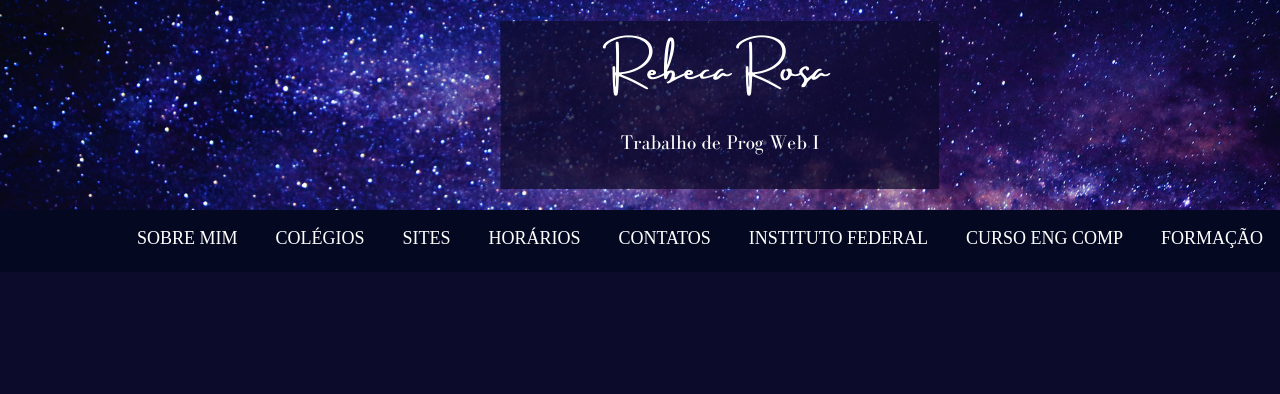
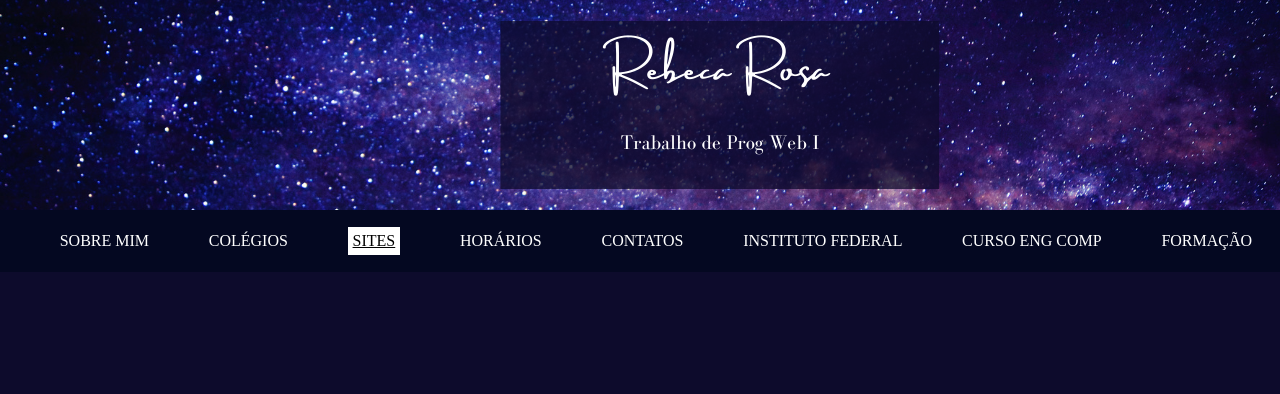
Before and after one commit to rebecapartenos/Personal-site, a plain HTML site: page Codigos/sites_favoritos.html in a window 1280 px wide. Shown: the top 394 px of the page. Drawn offline with Linux system fonts and the light colour scheme; a web font is replaced by a local one.

Commit message:
final commit

```diff
--- a/Codigos/sites_favoritos.html
+++ b/Codigos/sites_favoritos.html
@@ -1,6 +1,7 @@
 <!DOCTYPE html>
 
 <html lang="pt-br">
+
 <head>
     <title>Sites Favoritos</title>
     <meta charset="UTF-8">
@@ -15,17 +16,15 @@
             <img src="imagens/Capa.png">
         </header>
         <nav class="menu">
-                <ul>
-                    <li><a href="index.html">SOBRE MIM</a></li>
-                    <li><a href="colegios.html">COLÉGIOS</a></li>
-                    <li><a href="sites_favoritos.html">SITES</a></li>
-                    <li><a href="horario_de_aulas.html">HORÁRIOS</a></li>
-                    <li><a href="contato.html">CONTATOS</a></li>
-                    <li><a href="instituto_federal.html">INSTITUTO FEDERAL</a></li>
-                    <li><a href="curso_superior_eng_comp.html">CURSO ENG COMP</a></li>
-                    <li><a href="formacao_academica.html">FORMAÇÃO</a></li>
-                    <li><a href="atividades_culturais.html">HOBBIES</a></li>
-                </ul>
+            <a href="index.html">SOBRE MIM</a>
+            <a href="colegios.html">COLÉGIOS</a>
+            <a href="sites_favoritos.html" class="active">SITES</a>
+            <a href="horario_de_aulas.html">HORÁRIOS</a>
+            <a href="contato.html">CONTATOS</a>
+            <a href="instituto_federal.html">INSTITUTO FEDERAL</a>
+            <a href="curso_superior_eng_comp.html">CURSO ENG COMP</a>
+            <a href="formacao_academica.html">FORMAÇÃO</a>
+            <a href="atividades_culturais.html">HOBBIES</a>
         </nav>
         <main class="corpo">
 
@@ -35,6 +34,7 @@
 
             <section class="texto">
                 <h1>SITES FAVORITOS</h1>
+                <div class="container">
                     <ul>
                         <li><a href="https://twitter.com">Twitter</a></li>
                         <li> <a href="https://www.wattpad.com">Wattpad</a></li>
@@ -42,13 +42,10 @@
                         <li><a href="https://open.spotify.com/">Spotify</a></li>
                         <li><a href="https://www.instagram.com/">Instagram</a></li>
                     </ul>
+                </div>
             </section>
 
         </main>
-            <footer class="rodape">
-                <p>Produzido por Rebeca Rosa</p>
-            </footer>
-
     </div>
 </body>
 
--- a/Codigos/style.css
+++ b/Codigos/style.css
@@ -1,4 +1,11 @@
 @import url('https://fonts.googleapis.com/css2?family=Inria+Sans&family=Inria+Serif&display=swap');
+
+:root{
+    --quase-preto: #0d0b2c;
+    --chumbo: #494951;
+    --fundo: #040821;
+    --rosa: #cb51f9;
+}
 
 *{
     padding: 0;
@@ -7,8 +14,14 @@
     border: 0;
 }
 
+.active, .active a{
+    background: white;
+    color: black;
+    padding: 5px;
+}
+
 body{
-    background-color: #0d0b2c;
+    background-color: var(--quase-preto);
 }
 
 .principal{
@@ -16,42 +29,42 @@ body{
     margin-left: auto;
     margin-right: auto;
     font-family:'Inria Sans', 'sans-serif';
-    color: #FFFFFF;
+    color: white;
 }
 
 .capa{
     width: 1440px;
     height: 210px;
-    background: url(imagens/Capa.png)  #494951;
+    background: url(imagens/Capa.png)  var(--chumbo);
+}
+
+.corpo{
+    width: 1200px;
+    margin:auto;
+    height: 538px;
+}
+
+.container, .container address{
+    margin-top: 1rem;
+    text-align: justify;
 }
 
 .menu{
-    width: 1440px;
+    align-items: center;
+    display: flex;
     height: 62px;
-    background: #040821;
-}
-.menu ul{
-    margin-left: 120px;
-    list-style: none;
-}
-.menu ul li{
-    display: inline-block;
-    font-style: normal;
-    font-weight: 400;
-    font-size: 18px;
-    line-height: 22px;
-    text-align: center;
-    padding: 17px;
+    justify-content: space-evenly;
+    background: var(--fundo);
 }
 
-.menu ul li a{
+.menu a:not(.active){
+    color: white;
     text-decoration: none;
-    color: #FFFFFF;
 }
 
-.menu ul li a:hover{
+.menu a:hover{
     color:#040821;
-    background: #FFFFFF;
+    background: white;
     padding: 5px;
 }
 
@@ -62,6 +75,10 @@ body{
     bottom: 330px;
     right: 1048px;
     float: left;
+}
+
+.sobre-if{
+    margin-top: 1rem;
 }
 
 .texto{
@@ -98,13 +115,9 @@ text-align: center;
 }
 
 .texto ol li a:hover, .texto ul li a:hover{
-    color: #cb51f9;
+    color: var(--rosa);
 }
-.corpo{
-    width: 1200px;
-    margin:auto;
-    height: 538px;
-}
+
 
 #hobbies{
     margin-top: 20px;
@@ -120,12 +133,10 @@ text-align: center;
 
 .flutuar div{
     text-align: center;
-
 }
 
 
 footer{
-    clear: both;
     text-align: center;
 }
 
@@ -148,9 +159,3 @@ tr th,tr td{
     border: 1px solid white;
     padding: 5px;
 }
-
-#rodape-curso{
-    position: relative;
-    top: 550px;
-    margin-bottom: 20px;
-}
```
Also changed, not shown: Codigos/atividades_culturais.html (+11 -17 lines), Codigos/colegios.html (+2 -3 lines), Codigos/contato.html (+12 -15 lines), Codigos/curso_superior_eng_comp.html (+12 -18 lines), Codigos/formacao_academica.html (+11 -15 lines), Codigos/horario_de_aulas.html (+10 -15 lines), Codigos/index.html (+11 -11 lines), Codigos/instituto_federal.html (+15 -17 lines). Lines whose indentation alone changed are shown as unchanged.
